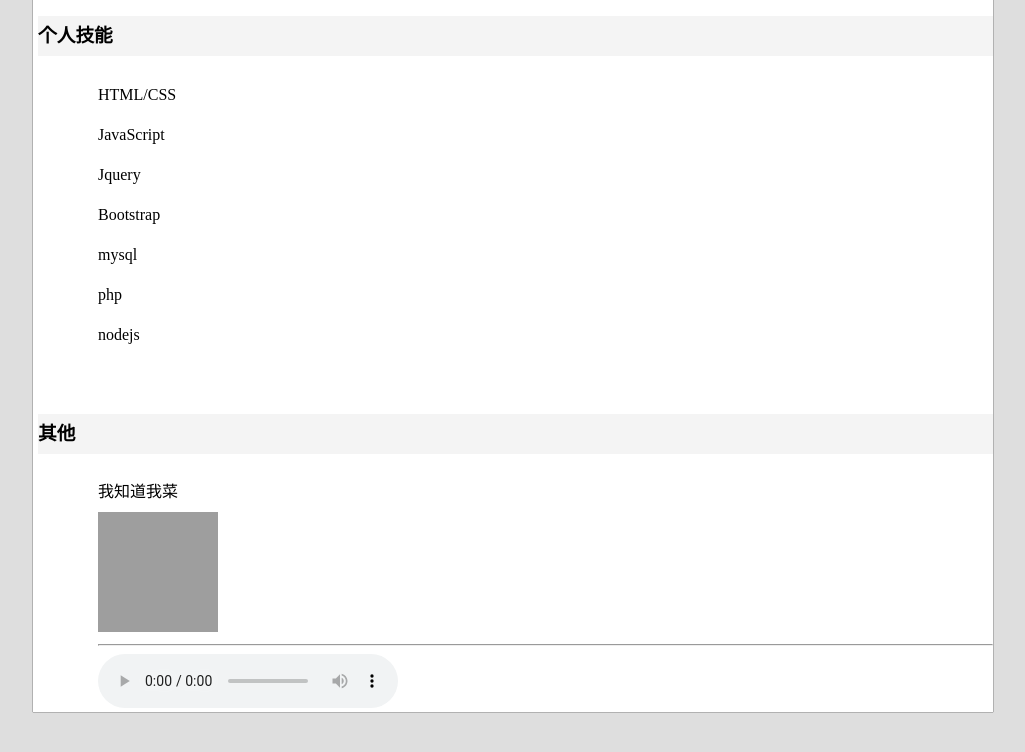
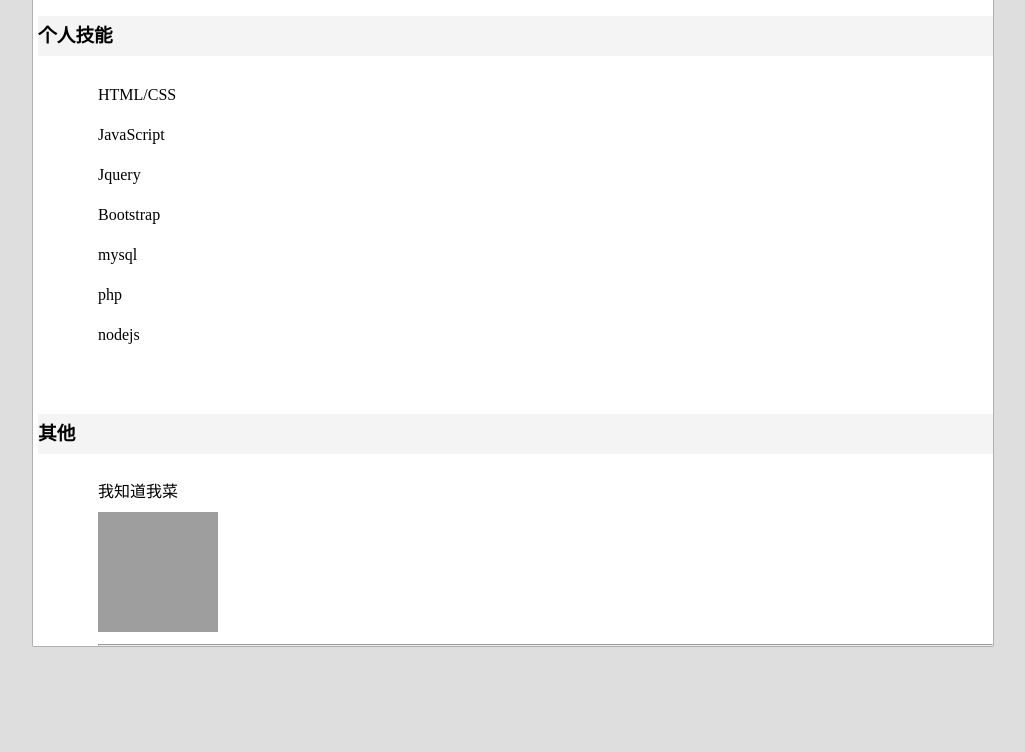
Before and after one commit to iovell/ayn, a plain HTML site: page index.html in a window 1280 px wide. Shown: the part 1236-1988 px from the top of the page, without its empty margins (127-1152 px from the left). After the commit the page ends 1932 px from the top, so only its background shows below. Drawn offline with Linux system fonts and the light colour scheme; grey boxes are pictures that could not be loaded; some icons are missing; a small style sheet from the web is missing.

Commit message:
Update index.html

```diff
--- a/index.html
+++ b/index.html
@@ -63,7 +63,7 @@
 			<img src="http://wx2.sinaimg.cn/large/005GcK09gy1g70m8q7shhj30hs0hsdh8.jpg" alt="" />
 			<br />
 			<hr />
-			<audio id="bgMusic" src="music/Cornfield Chase.mp3" controls autoplay  loop></audio>
+			<audio id="bgMusic" src="music/Cornfield Chase.mp3" autoplay  loop></audio>
 		</ul>
 		<script src="js/page.js"></script>
 	</div>
```
